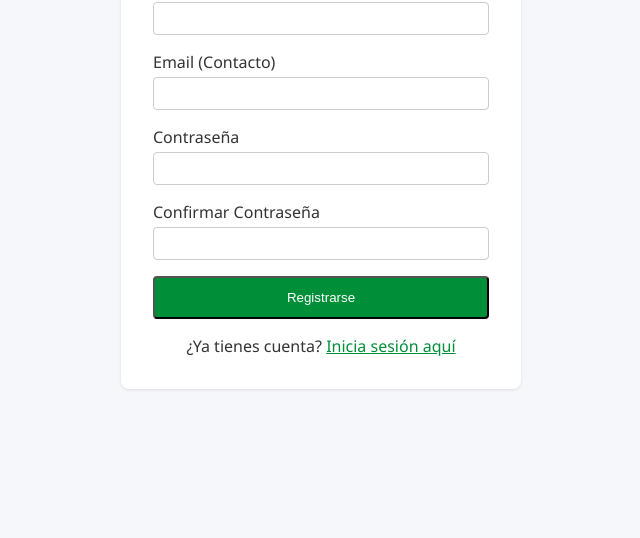
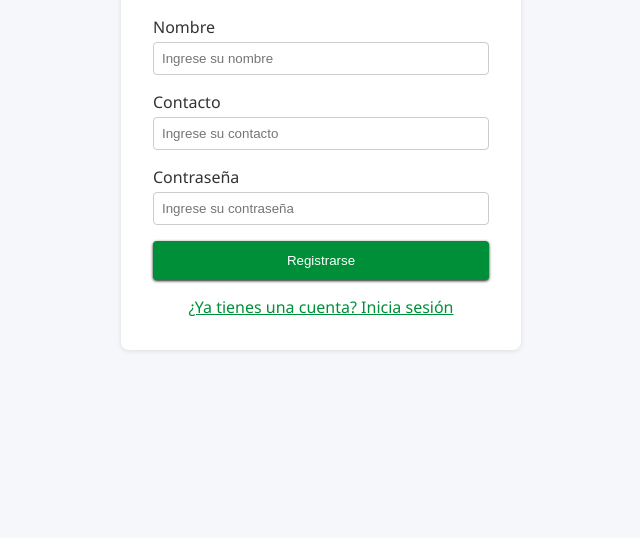
Before and after one commit to YinelaPrimero/Torneos, a plain HTML site: page front/register.html in a window 1280 px wide. Shown: the part 262-800 px from the top of the page, without its empty margins (319-959 px from the left). Drawn offline with Linux system fonts and the light colour scheme.

Commit message:
backusuariosfull

```diff
--- a/backUsuarios/package.json
+++ b/backUsuarios/package.json
@@ -12,6 +12,7 @@
   "description": "",
   "dependencies": {
     "bcrypt": "^6.0.0",
+    "cors": "^2.8.5",
     "express": "^5.1.0",
     "firebase": "^11.7.3",
     "firebase-admin": "^13.4.0",
--- a/backUsuarios/src/index.js
+++ b/backUsuarios/src/index.js
@@ -1,4 +1,5 @@
 import express from 'express';
+import cors from 'cors';
 import usuariosController from './controllers/usuariosController.js';
 import { initializeApp } from "firebase/app";
 import { getFirestore } from "firebase/firestore";
@@ -16,8 +17,9 @@ const app = express();
 const firebaseApp = initializeApp(firebaseConfig);
 export const db = getFirestore(firebaseApp);
 
+app.use(cors());
 app.use(express.json());
-app.use(usuariosController);
+app.use('/api', usuariosController);
 
 const PORT = 3003;
 app.listen(PORT, () => {
--- a/backUsuarios/src/models/usuariosModel.js
+++ b/backUsuarios/src/models/usuariosModel.js
@@ -58,7 +58,6 @@ async function consultarUsuarioPorId(id) {
 async function actualizarUsuario(id, data) {
     try {
         const docRef = doc(db, "usuarios", id);
-        // Filtrar campos con valores definidos
         const updateData = {};
         if (data.nombre !== undefined) updateData.nombre = data.nombre;
         if (data.foto !== undefined) updateData.foto = data.foto;
--- a/front/register.html
+++ b/front/register.html
@@ -1,71 +1,74 @@
 <!DOCTYPE html>
 <html lang="es">
 <head>
-  <meta charset="UTF-8" />
-  <meta name="viewport" content="width=device-width, initial-scale=1.0" />
-  <title>Registro - Torneos de Fútbol</title>
+    <meta charset="UTF-8">
+    <meta name="viewport" content="width=device-width, initial-scale=1.0">
+    <title>Registro</title>
     <style>
       * { margin: 0; padding: 0; box-sizing: border-box; }
-    body { font-family: 'Segoe UI', Tahoma, sans-serif; background: #f5f7fa; color: #333; display: flex; justify-content: center; align-items: center; height: 100vh; }
-    .register-container { background: #fff; padding: 2rem; border-radius: 0.5rem; box-shadow: 0 1px 3px rgba(0,0,0,0.1); width: 100%; max-width: 400px; }
-    .register-container h2 { text-align: center; margin-bottom: 1.5rem; }
+      body { font-family: "Segoe UI", Tahoma, sans-serif; background: #f5f7fa; color: #333; display: flex; justify-content: center; align-items: center; height: 100vh; }
+      .login-container { background: #fff; padding: 2rem; border-radius: 0.5rem; box-shadow: 0 1px 5px rgba(0, 0, 0, 0.1); width: 100%; max-width: 400px; }
+      .login-container h2 { text-align: center; margin-bottom: 1.5rem; }
       .form-group { margin-bottom: 1rem; }
       .form-group label { display: block; margin-bottom: 0.25rem; }
       .form-group input { width: 100%; padding: 0.5rem; border: 1px solid #ccc; border-radius: 4px; }
-    .btn-primary { background: #008f39; color: #fff; padding: 0.75rem; width: 100%; border-radius: 4px; cursor: pointer; }
-    .btn-primary:hover { background: #008f39; }
-    .login-link { text-align: center; margin-top: 1rem; }
-    .login-link a { color: #008f39; text-decoration: underline; }
+      .btn-primary { background: #008f39; color: #fff; padding: 0.75rem; width: 100%; border-radius: 4px; border: none; box-shadow: 0 1px 3px rgba(0, 0, 0, 0.9); cursor: pointer; }
+      .btn-primary:hover { background: #01a743; }
+      .register-link { text-align: center; margin-top: 1rem; }
+      .register-link a { color: #008f39; text-decoration: underline; }
     </style>
 </head>
 <body>
-  <div class="register-container">
-    <h2>Registro de Usuario</h2>
-    <form id="register-form">
+    <div class="login-container">
+        <h2>Registro</h2>
         <div class="form-group">
-        <label for="nombre">Nombre Completo</label>
-        <input type="text" id="nombre" required />
+            <label for="nombre">Nombre</label>
+            <input type="text" id="nombre" placeholder="Ingrese su nombre">
         </div>
         <div class="form-group">
-        <label for="contacto">Email (Contacto)</label>
-        <input type="email" id="contacto" required />
+            <label for="contacto">Contacto</label>
+            <input type="text" id="contacto" placeholder="Ingrese su contacto">
         </div>
         <div class="form-group">
             <label for="password">Contraseña</label>
-        <input type="password" id="password" required />
+            <input type="password" id="password" placeholder="Ingrese su contraseña">
         </div>
-      <div class="form-group">
-        <label for="confirm-password">Confirmar Contraseña</label>
-        <input type="password" id="confirm-password" required />
-      </div>
-      <button type="submit" class="btn-primary">Registrarse</button>
-    </form>
-    <div class="login-link">
-      <p>¿Ya tienes cuenta? <a href="login.html">Inicia sesión aquí</a></p>
+        <button class="btn-primary" onclick="register()">Registrarse</button>
+        <div class="register-link">
+            <a href="/front/login.html">¿Ya tienes una cuenta? Inicia sesión</a>
         </div>
     </div>
 
     <script>
-    document.getElementById('register-form').addEventListener('submit', (e) => {
-      e.preventDefault();
+        async function register() {
             const nombre = document.getElementById('nombre').value;
             const contacto = document.getElementById('contacto').value;
             const password = document.getElementById('password').value;
-      const confirmPassword = document.getElementById('confirm-password').value;
 
-      if (!nombre || !contacto || !password || !confirmPassword) {
-        alert('Por favor, completa todos los campos');
+            if (!nombre || !contacto || !password) {
+                alert('Por favor, complete todos los campos obligatorios.');
                 return;
             }
 
-      if (password !== confirmPassword) {
-        alert('Las contraseñas no coinciden');
-        return;
+            try {
+                const response = await fetch('http://localhost:3003/api/usuarios', {
+                    method: 'POST',
+                    headers: { 'Content-Type': 'application/json' },
+                    body: JSON.stringify({ nombre, contacto, password })
+                });
+
+                if (!response.ok) {
+                    const errorText = await response.text();
+                    throw new Error(errorText);
                 }
 
-      alert('Registro exitoso. Ahora puedes iniciar sesión.');
-      window.location.href = 'index.html';
-    });
+                alert('Usuario registrado con éxito');
+                window.location.href = '/front/login.html';
+            } catch (error) {
+                console.error('Error en registro:', error);
+                alert('Error al registrarse: ' + error.message);
+            }
+        }
     </script>
 </body>
 </html>
```
Also changed, not shown: backUsuarios/src/controllers/usuariosController.js (+26 -35 lines), front/login.html (+49 -80 lines), 1 other file. Lines whose indentation alone changed are shown as unchanged.
